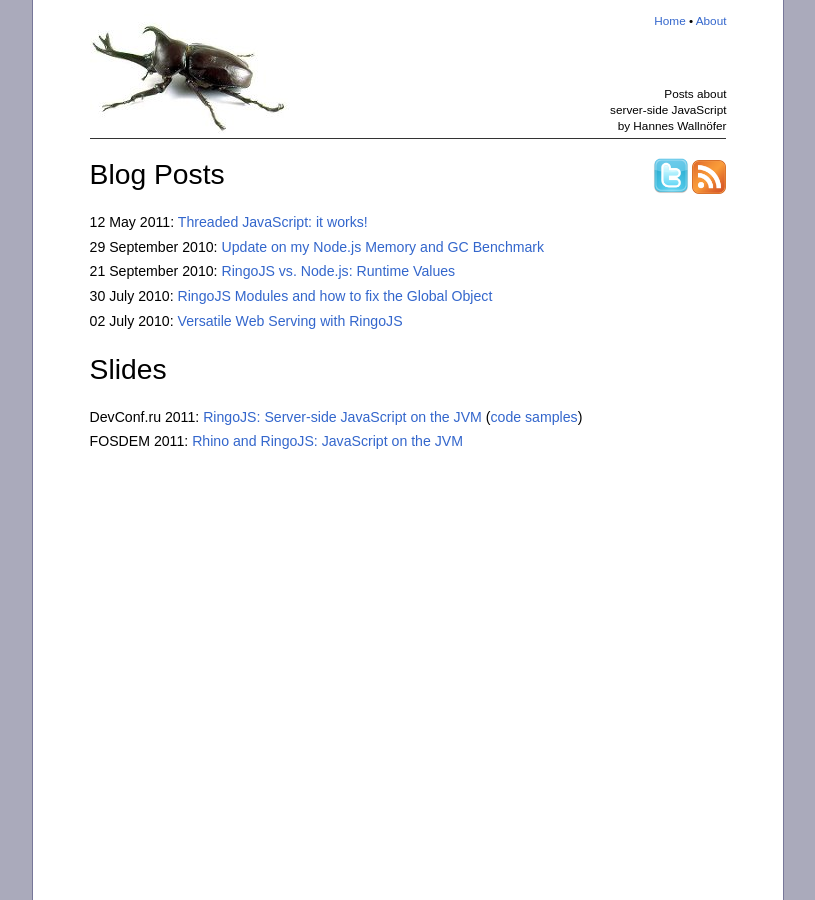
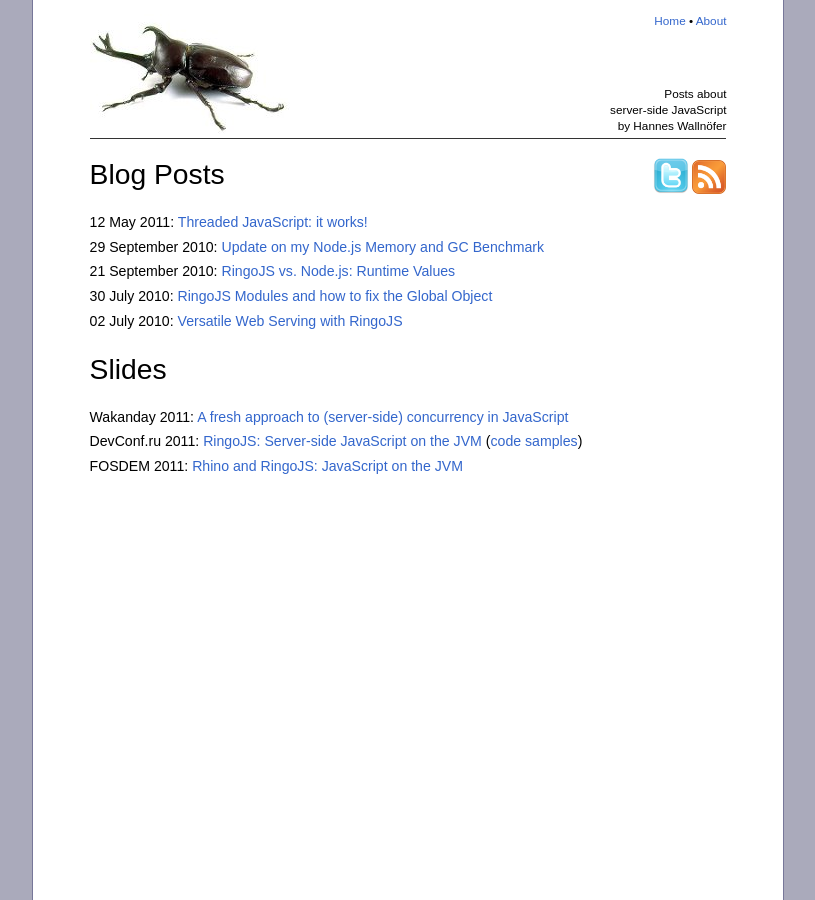
Before and after one commit to hns/hns.github.com, a Jekyll site: the page built from index.md, in a window 1280 px wide. Shown: the whole page, without its empty margins (232-1047 px from the left). Built offline with Jekyll 4.4.1, drawn with Linux system fonts in a browser that asks for light colours.

Commit message:
Add Wakanday slides

```diff
--- a/index.md
+++ b/index.md
@@ -20,6 +20,8 @@ title: Home
 # Slides
 
 <ul class="toc">
+ <li>Wakanday 2011:
+    <a href="/slides/wakanday.pdf">A fresh approach to (server-side) concurrency in JavaScript</a></li>
  <li>DevConf.ru 2011:
     <a href="/slides/devconf-ringojs.pdf">RingoJS: Server-side JavaScript on the JVM</a> (<a href="/slides/devconf-ringojs-samples.zip">code samples</a>)</li>
  <li>FOSDEM 2011:
```
